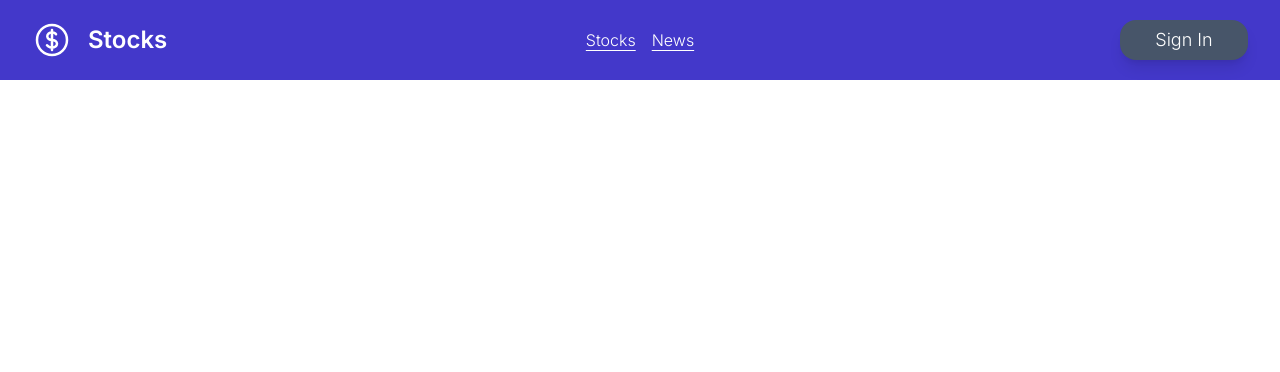
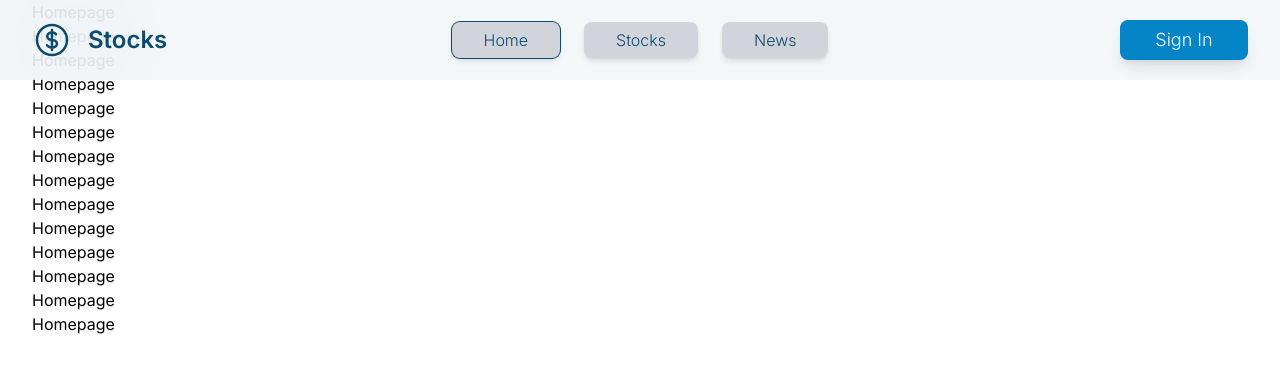
Before and after one commit to mikekubn/stocks-app, a Next.js app: page / in a window 1280 px wide. Shown: the top 372 px of the page. Built offline with nearby package versions, Linux system fonts and the light colour scheme; no server answers.

Commit message:
fix: navigation

```diff
--- a/app/layout.tsx
+++ b/app/layout.tsx
@@ -17,7 +17,7 @@ const RootLayout = async ({ children }: LayoutProps): Promise<React.ReactElement
   <html lang="en">
     <body className={inter.className}>
       <Providers>
-        <header className="bg-indigo-700 text-white h-20 fixed z-[101] top-0 w-full">
+        <header className="bg-slate-100/80 text-sky-900 h-20 fixed z-[101] top-0 w-full backdrop-blur-2xl">
           <Navigation />
         </header>
         <main>{children}</main>
--- a/app/page.tsx
+++ b/app/page.tsx
@@ -1,7 +1,20 @@
 import LayoutContainer from '@/components/Containers';
 
 const Home = () => (
-  <LayoutContainer size="large" className="bg-rose-800">
+  <LayoutContainer size="large">
+    <p>Homepage</p>
+    <p>Homepage</p>
+    <p>Homepage</p>
+    <p>Homepage</p>
+    <p>Homepage</p>
+    <p>Homepage</p>
+    <p>Homepage</p>
+    <p>Homepage</p>
+    <p>Homepage</p>
+    <p>Homepage</p>
+    <p>Homepage</p>
+    <p>Homepage</p>
+    <p>Homepage</p>
     <p>Homepage</p>
   </LayoutContainer>
 );
--- a/components/Auth.tsx
+++ b/components/Auth.tsx
@@ -3,6 +3,7 @@
 import React from 'react';
 import { signIn, signOut, useSession } from 'next-auth/react';
 import { IClassName } from '@/types';
+import clsx from 'clsx';
 import { ParagraphLarge } from './Typography';
 
 const Auth = ({ className }: IClassName) => {
@@ -14,7 +15,10 @@ const Auth = ({ className }: IClassName) => {
   return (
     <div className={className}>
       <button
-        className="h-10 w-32 bg-slate-600 rounded-2xl hover:bg-slate-500 shadow-lg"
+        className={clsx('h-10 w-32 rounded-lg text-white shadow-lg', {
+          'bg-sky-600 hover:bg-sky-700': !isAuthenticated,
+          'bg-rose-600 hover:bg-rose-700': isAuthenticated,
+        })}
         onClick={(e) => {
           e.preventDefault();
 
--- a/components/Menu.tsx
+++ b/components/Menu.tsx
@@ -1,6 +1,7 @@
 'use client';
 
 import React from 'react';
+import { Route } from 'next';
 import { usePathname } from 'next/navigation';
 import clsx from 'clsx';
 
@@ -8,28 +9,41 @@ import Link from 'next/link';
 import { IClassName } from '@/types';
 import { ParagraphBase } from './Typography';
 
-const styles = 'underline hover:no-underline underline-offset-4';
+const styles = 'ring ring-sky-900 ring-1';
 
+const navigation = [
+  {
+    name: 'Home',
+    route: '/',
+  },
+  {
+    name: 'Stocks',
+    route: '/stocks',
+  },
+  {
+    name: 'News',
+    route: '/news',
+  },
+];
 const Menu = ({ className }: IClassName): React.ReactElement => {
   const pathname = usePathname();
 
   return (
-    <div className={className}>
-      <Link
-        href="/stocks"
-        className={clsx(styles, {
-          'text-indigo-200 no-underline': pathname === '/stocks',
-        })}>
-        <ParagraphBase font="light">Stocks</ParagraphBase>
-      </Link>
-      <Link
-        href="/news"
-        className={clsx(styles, {
-          'text-indigo-200 no-underline': pathname === '/news',
-        })}>
-        <ParagraphBase font="light">News</ParagraphBase>
-      </Link>
-    </div>
+    <nav id="navigation" className={className}>
+      {navigation.map(({ name, route }) => (
+        <Link
+          key={name}
+          href={route as Route}
+          className={clsx(
+            'px-8 py-1.5 bg-gray-300 rounded-lg shadow-md hover:bg-gray-400 hover:text-white',
+            {
+              [styles]: pathname === route,
+            },
+          )}>
+          <ParagraphBase font="light">{name}</ParagraphBase>
+        </Link>
+      ))}
+    </nav>
   );
 };
 
--- a/components/Navigation.tsx
+++ b/components/Navigation.tsx
@@ -8,7 +8,7 @@ const Navigation = (): React.ReactElement => (
   <LayoutContainer size="large" className="hidden md:flex h-full w-full">
     <menu className="flex flex-row flex-1 items-center">
       <Logo className="w-1/3  flex flex-1 justify-start" />
-      <Menu className="w-1/3 flex flex-1 justify-center gap-4" />
+      <Menu className="w-1/3 flex flex-1 justify-center gap-6" />
       <Auth className="w-1/3 flex flex-1 justify-end" />
     </menu>
   </LayoutContainer>
```
Also changed, not shown: 1 other file (tests, documents, lock files or other folders).
